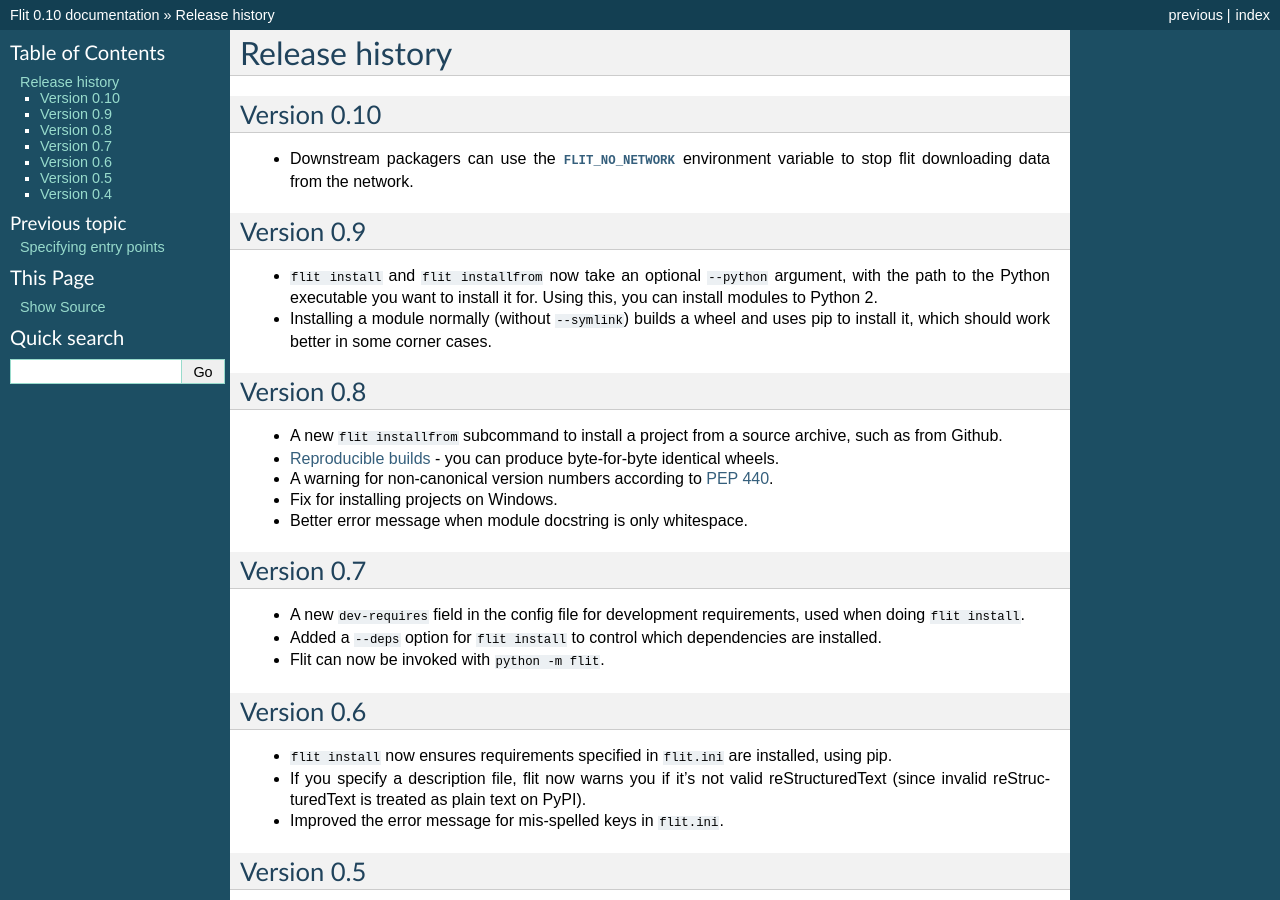
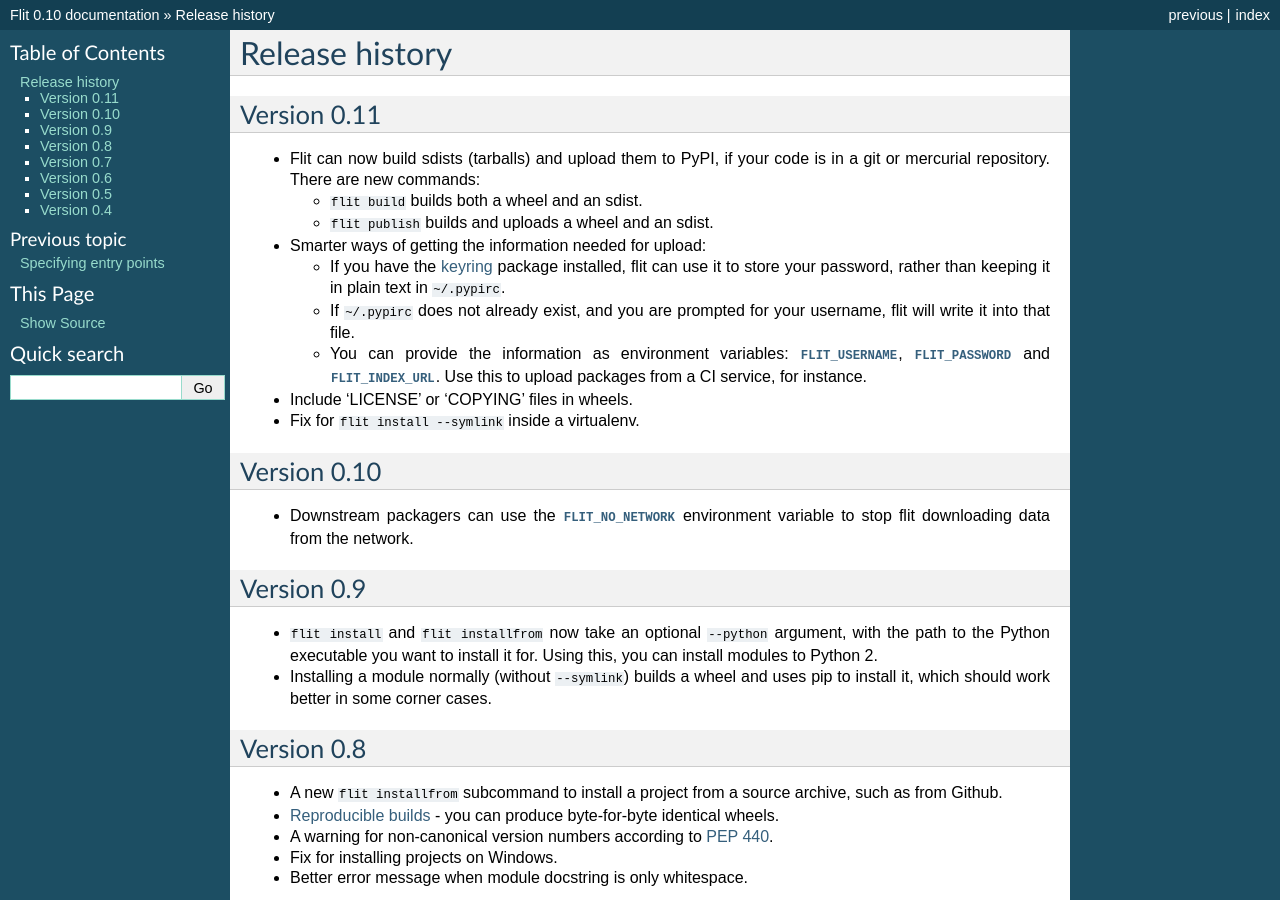
Before and after one commit to pypa/flit, a Sphinx documentation site: the page built from doc/history.rst, in a window 1280 px wide and 900 px high. Built offline with Sphinx 7.4.7, drawn with Linux system fonts in a browser that asks for light colours.

Commit message:
Prepare docs for 0.11

```diff
--- a/doc/history.rst
+++ b/doc/history.rst
@@ -1,5 +1,29 @@
 Release history
 ===============
+
+Version 0.11
+------------
+
+- Flit can now build sdists (tarballs) and upload them to PyPI, if your code is
+  in a git or mercurial repository. There are new commands:
+
+  - ``flit build`` builds both a wheel and an sdist.
+  - ``flit publish`` builds and uploads a wheel and an sdist.
+
+- Smarter ways of getting the information needed for upload:
+
+  - If you have the `keyring <https://github.com/jaraco/keyring>`_ package
+    installed, flit can use it to store your password, rather than keeping it
+    in plain text in ``~/.pypirc``.
+  - If ``~/.pypirc`` does not already exist, and you are prompted for your
+    username, flit will write it into that file.
+  - You can provide the information as environment variables:
+    :envvar:`FLIT_USERNAME`, :envvar:`FLIT_PASSWORD` and :envvar:`FLIT_INDEX_URL`.
+    Use this to upload packages from a CI service, for instance.
+
+- Include 'LICENSE' or 'COPYING' files in wheels.
+- Fix for ``flit install --symlink`` inside a virtualenv.
+
 
 Version 0.10
 ------------
```
Also changed, not shown: README.rst (+1 -8 lines), doc/index.rst (+10 -0 lines).
